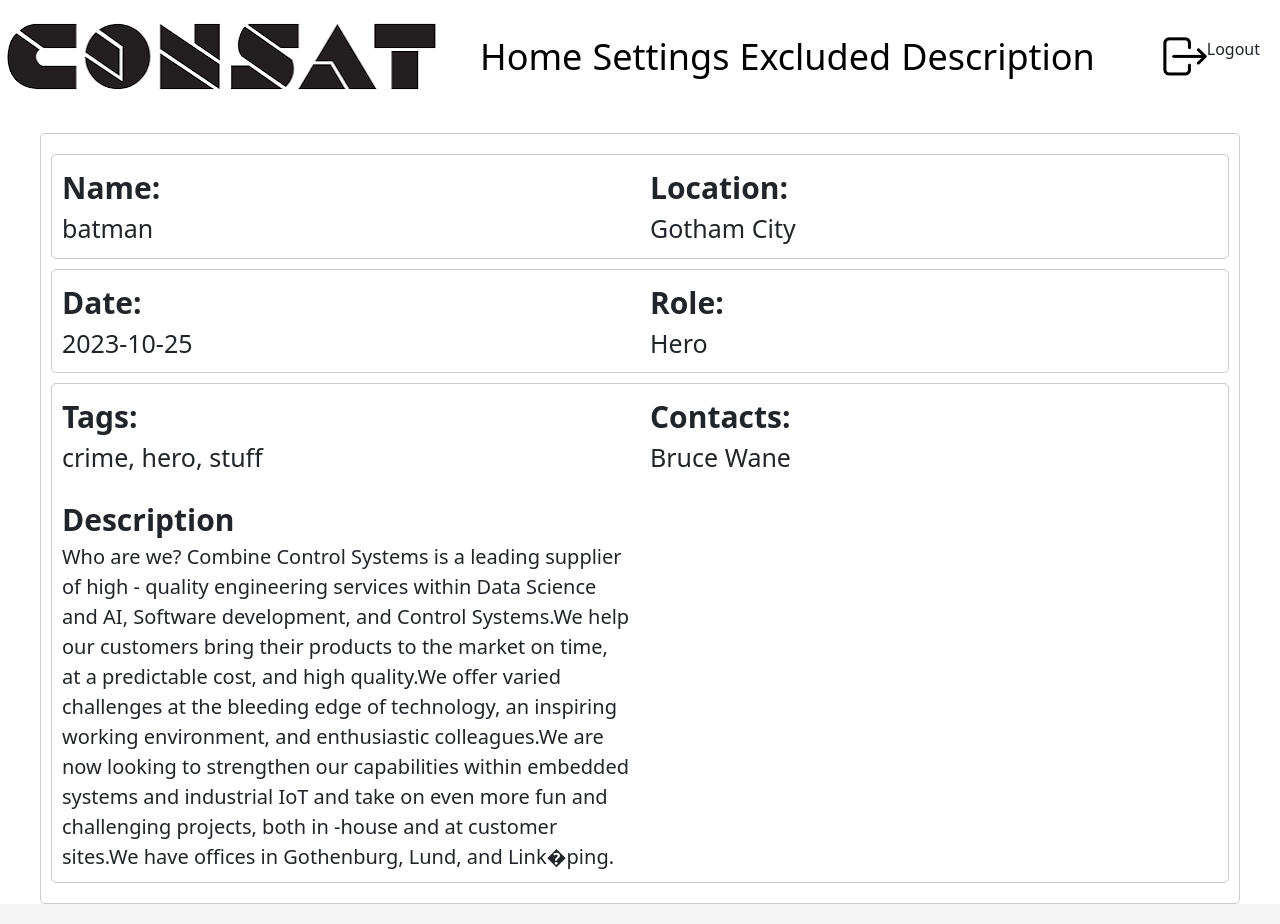
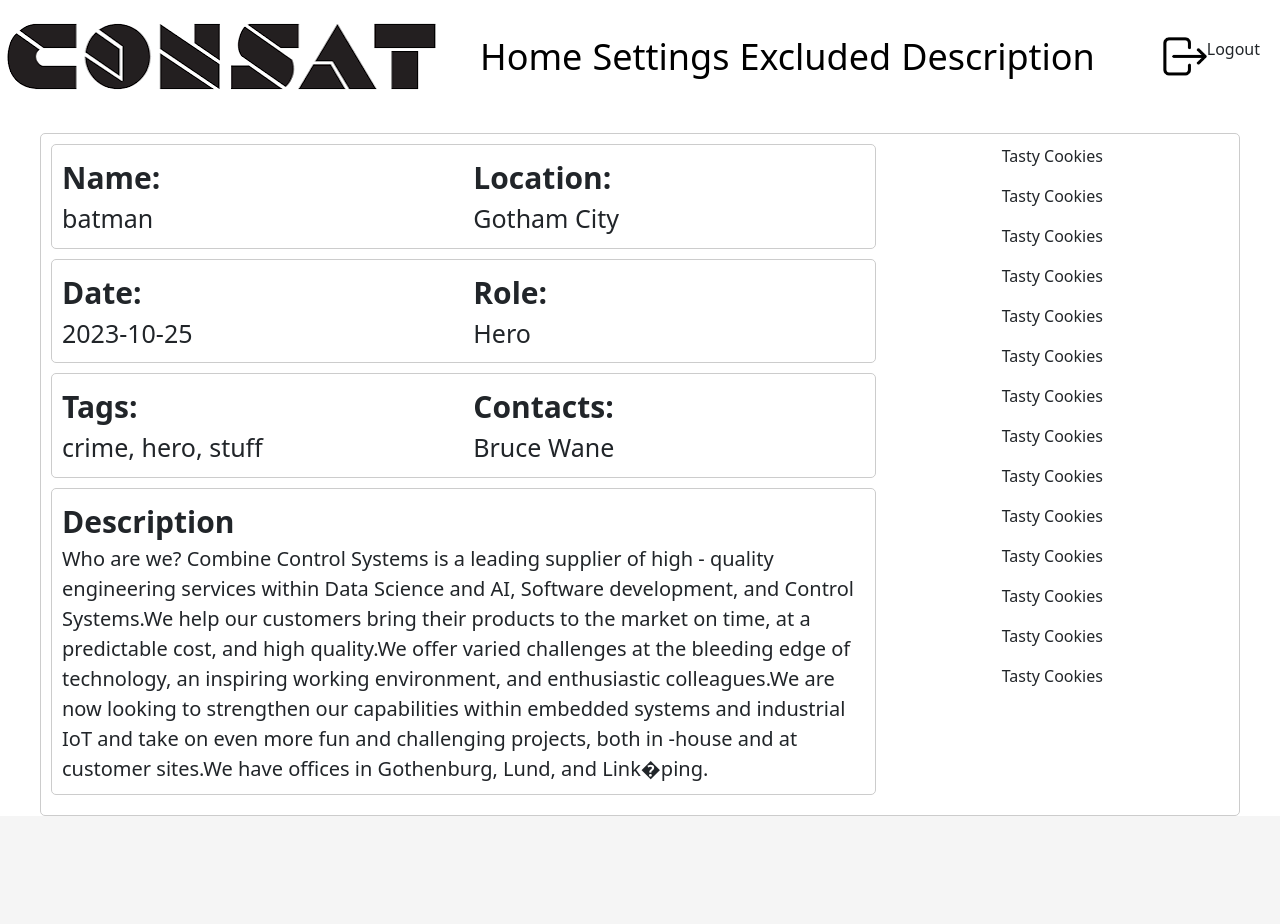
Before and after one commit to Vellethe/LIA, a React (Create React App) app in the folder React/ClientApp/: page /description in a window 1280 px wide. After the commit the page ends 836 px from the top, so only its background shows below. Built offline with nearby package versions, Linux system fonts and the light colour scheme.

Commit message:
Desc css mixture

```diff
--- a/React/ClientApp/src/components/Description.js
+++ b/React/ClientApp/src/components/Description.js
@@ -50,6 +50,8 @@ export const DescriptionPage = () => {
                                 <div className={styles.label}>Contacts:</div>
                                 <div className={styles.value}>{job.contactName}</div>
                             </div>
+                        </div>
+                        <div className={styles.grid2}>
                             <div className={styles.row}>
                                 <div className={styles.label}>Description</div>
                                 <div className={styles.desc}>{job.description}</div>
@@ -58,6 +60,22 @@ export const DescriptionPage = () => {
                     </div>
                 ))}
             </div>
+            <div className={styles['body2']}>
+                <p>Tasty Cookies</p>
+                <p>Tasty Cookies</p>
+                <p>Tasty Cookies</p>
+                <p>Tasty Cookies</p>
+                <p>Tasty Cookies</p>
+                <p>Tasty Cookies</p>
+                <p>Tasty Cookies</p>
+                <p>Tasty Cookies</p>
+                <p>Tasty Cookies</p>
+                <p>Tasty Cookies</p>
+                <p>Tasty Cookies</p>
+                <p>Tasty Cookies</p>
+                <p>Tasty Cookies</p>
+                <p>Tasty Cookies</p>
+            </div>
         </div>
     );
 };
--- a/React/ClientApp/src/components/Description.module.css
+++ b/React/ClientApp/src/components/Description.module.css
@@ -1,4 +1,6 @@
 .container {
+    display: flex;
+    justify-content: space-between;
     margin: 20px;
     border: 1px solid #ccc;
     border-radius: 5px;
@@ -6,12 +8,23 @@
 }
 
 .body {
-    margin-top: 10px;
+    width: 70%;
+}
+.body2 {
+    width: 30%;
+    text-align: center;
 }
 
 .grid {
     display: grid;
     grid-template-columns: 1fr 1fr;
+    border: 1px solid #ccc;
+    border-radius: 5px;
+    margin-bottom: 10px;
+}
+.grid2 {
+    display: grid;
+    grid-template-columns: 1fr;
     border: 1px solid #ccc;
     border-radius: 5px;
     margin-bottom: 10px;
```
